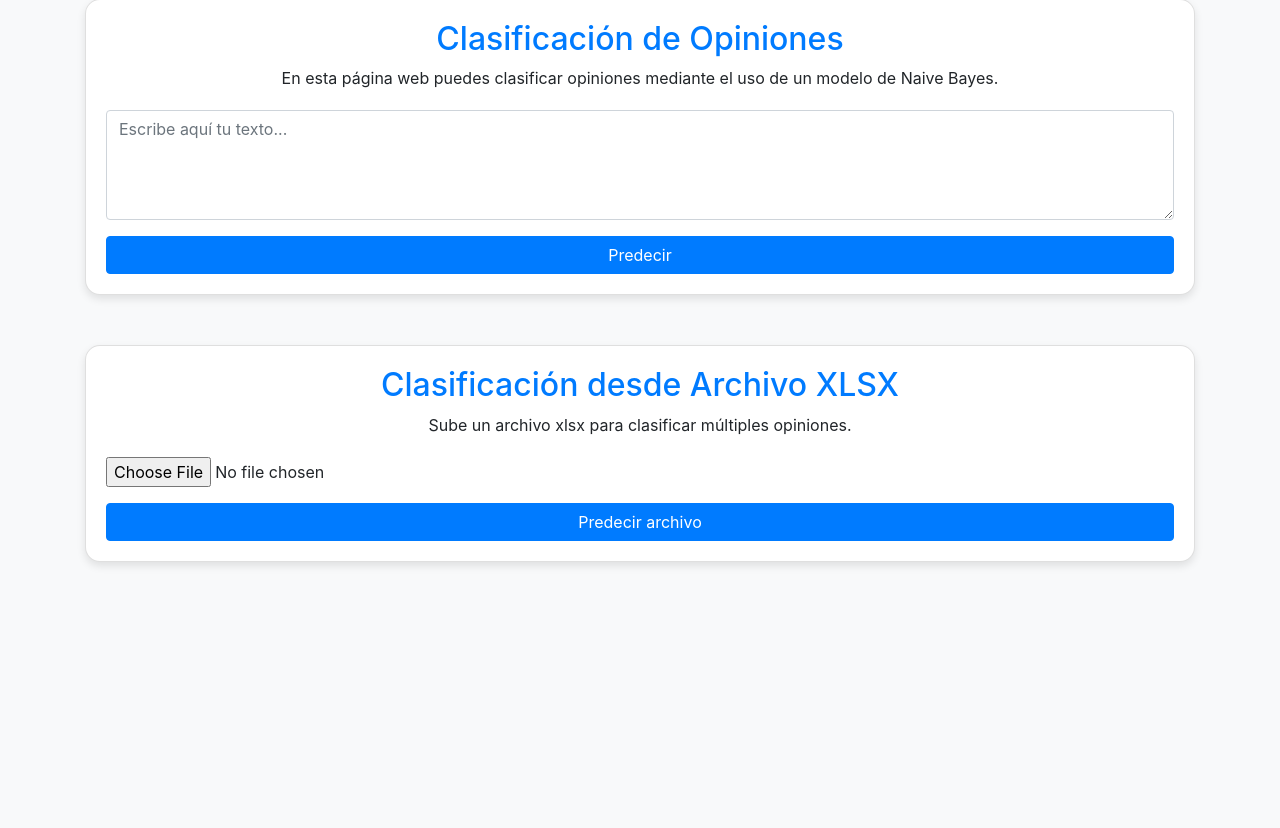
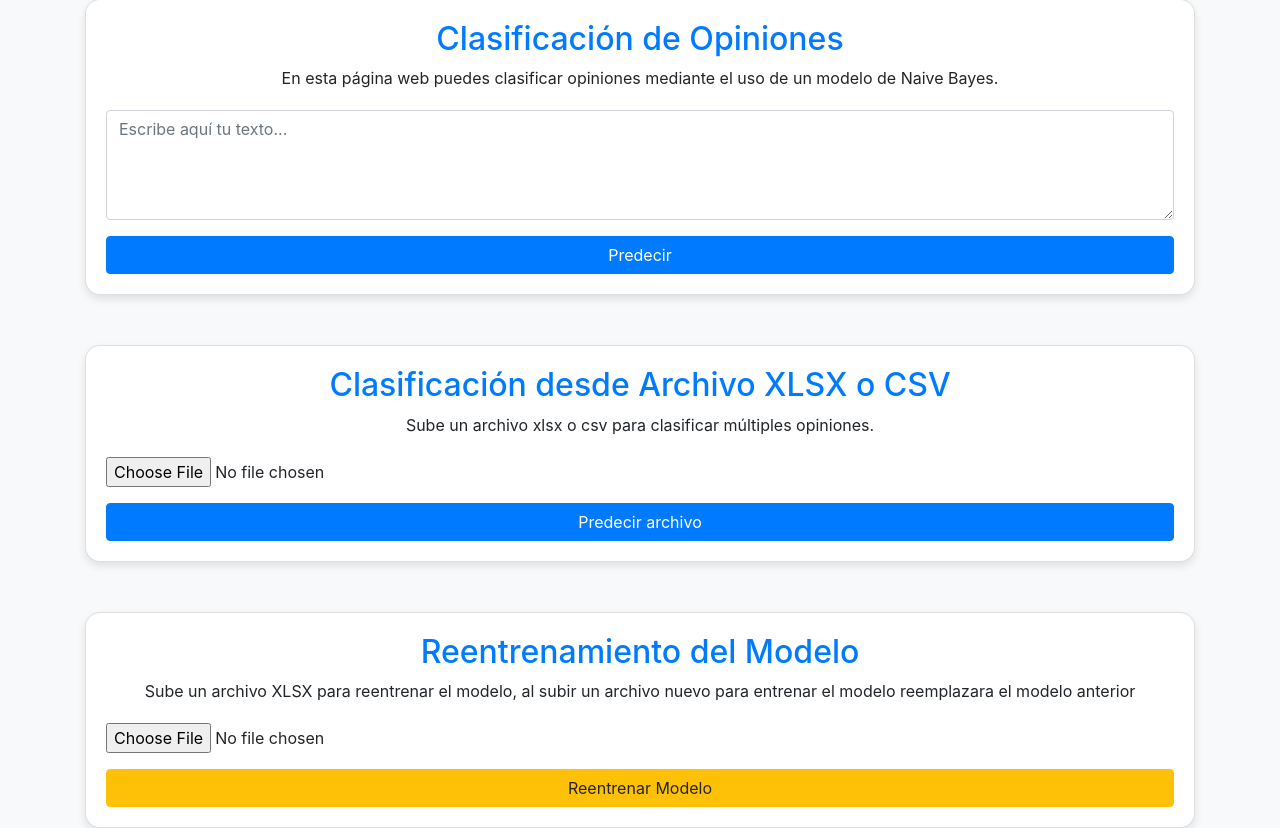
Before and after one commit to dgomezrey/Proy_BI_G38, a Flask app: page / in a window 1280 px wide. Shown: the part 167-995 px from the top of the page. Before the commit the page ends 733 px from the top, so only its background shows below. Run offline with Flask 3, Linux system fonts and the light colour scheme; parts of the project's set-up code (start-up, migrations or seed data) failed here and were passed over; some libraries are stand-ins or nearby versions.

Commit message:
Inicio endpoint 2

```diff
--- a/API_V/api.py
+++ b/API_V/api.py
@@ -116,7 +116,6 @@ def predict_xlsx():
 
 
 
-
 # Ejecutar la app
 if __name__ == '__main__':
     app.run(debug=True)
--- a/API_V/templates/index.html
+++ b/API_V/templates/index.html
@@ -32,6 +32,7 @@
 <body>
     <div class="container">
         <h1>Proyecto Analítica de Textos: Fondo de Poblaciones de las Naciones Unidas</h1>
+
         <div class="card">
             <div class="card-body">
                 <h2>Clasificación de Opiniones</h2>
@@ -47,13 +48,27 @@
 
         <div class="card">
             <div class="card-body">
-                <h2>Clasificación desde Archivo XLSX</h2>
-                <p>Sube un archivo xlsx para clasificar múltiples opiniones.</p>
+                <h2>Clasificación desde Archivo XLSX o CSV</h2>
+                <p>Sube un archivo xlsx o csv para clasificar múltiples opiniones.</p>
                 <form action="/predict_xlsx" method="post" enctype="multipart/form-data">
                     <div class="form-group">
-                        <input type="file" class="form-control-file" id="csvFile" name="file" accept=".csv" required>
+                        <input type="file" class="form-control-file" id="csvFile" name="file" accept=".xlsx" required>
                     </div>
                     <button type="submit" class="btn btn-primary btn-block">Predecir archivo</button>
+                </form>
+            </div>
+        </div>
+
+        <!-- Nueva sección para el reentrenamiento del modelo -->
+        <div class="card" style="margin-top: 50px;">
+            <div class="card-body">
+                <h2>Reentrenamiento del Modelo</h2>
+                <p>Sube un archivo XLSX para reentrenar el modelo, al subir un archivo nuevo para entrenar el modelo reemplazara el modelo anterior</p>
+                <form action="/retrain" method="post" enctype="multipart/form-data">
+                    <div class="form-group">
+                        <input type="file" class="form-control-file" id="retrainFile" name="file" accept=".xlsx" required>
+                    </div>
+                    <button type="submit" class="btn btn-warning btn-block">Reentrenar Modelo</button>
                 </form>
             </div>
         </div>
```
